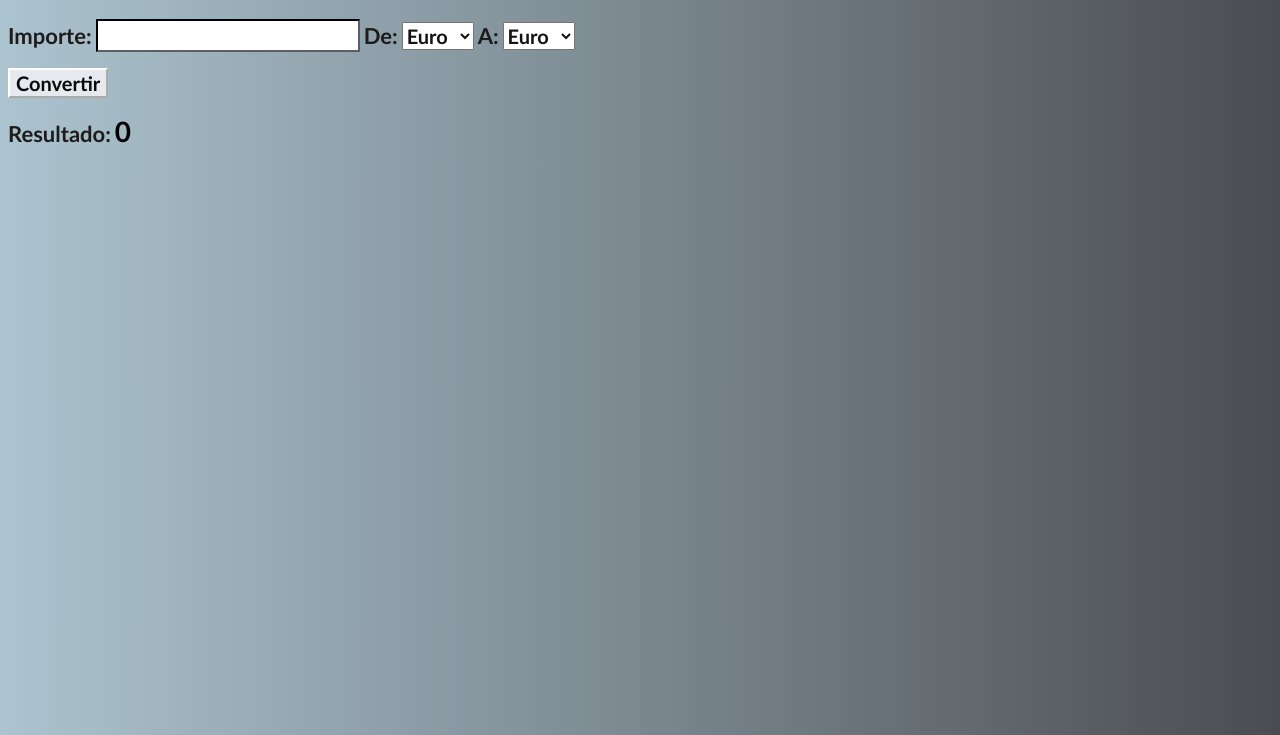
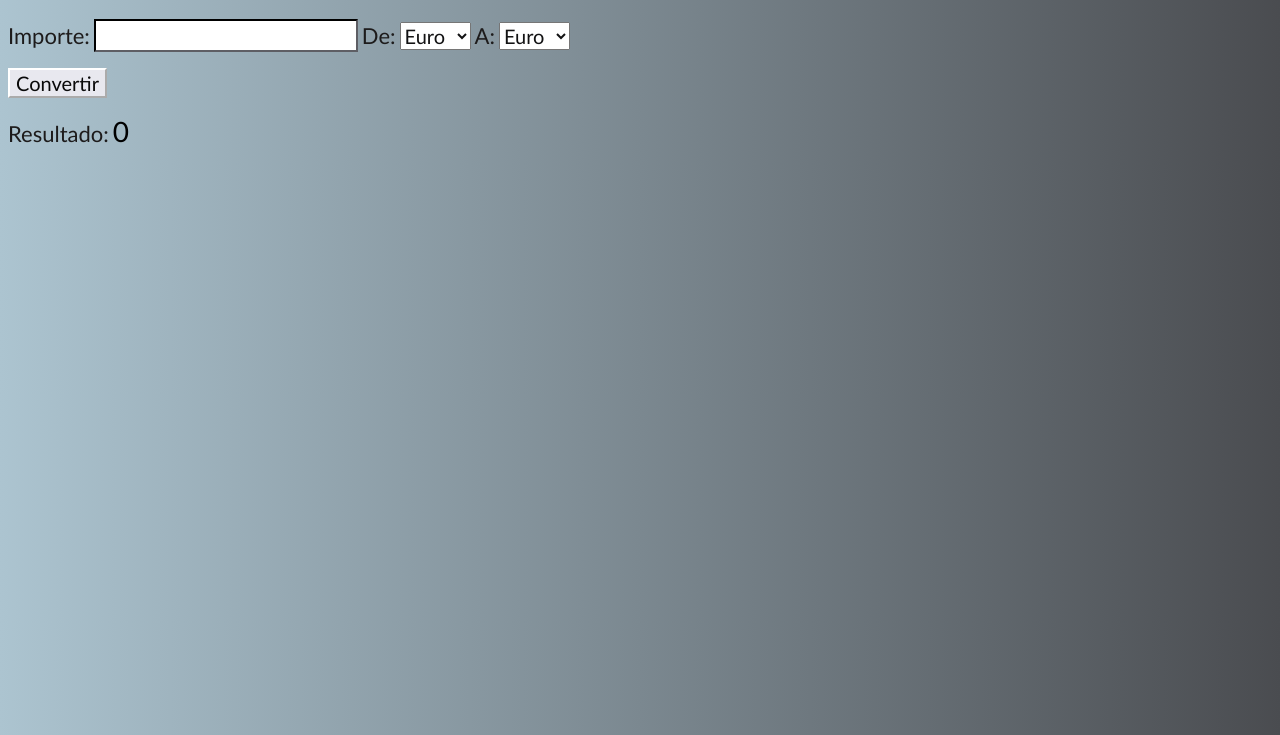
Before and after one commit to SamantaRP/currencyConverter, a plain HTML site: page index.html in a window 1280 px wide. Shown: the part 65-800 px from the top of the page. Drawn offline with Linux system fonts and the light colour scheme.

Commit message:
update font
update font

```diff
--- a/estilos.css
+++ b/estilos.css
@@ -10,21 +10,18 @@ h1 {
 
 label {
     font-size: 22px;
-    font-weight: 900;
     color: rgb(29, 27, 27);
     font-family: 'Gill Sans', 'Gill Sans MT', Calibri, 'Trebuchet MS', sans-serif;
 }
 
 select {
     font-size: 20px;
-    font-weight: 900;
     color: rgb(19, 19, 20);
     font-family: 'Gill Sans', 'Gill Sans MT', Calibri, 'Trebuchet MS', sans-serif;
 }
 
 button {
     font-size: 20px;
-    font-weight: 900;
     color:rgb(9, 9, 9);
     border-color:white;
     background-color:rgb(232, 232, 239);
```
